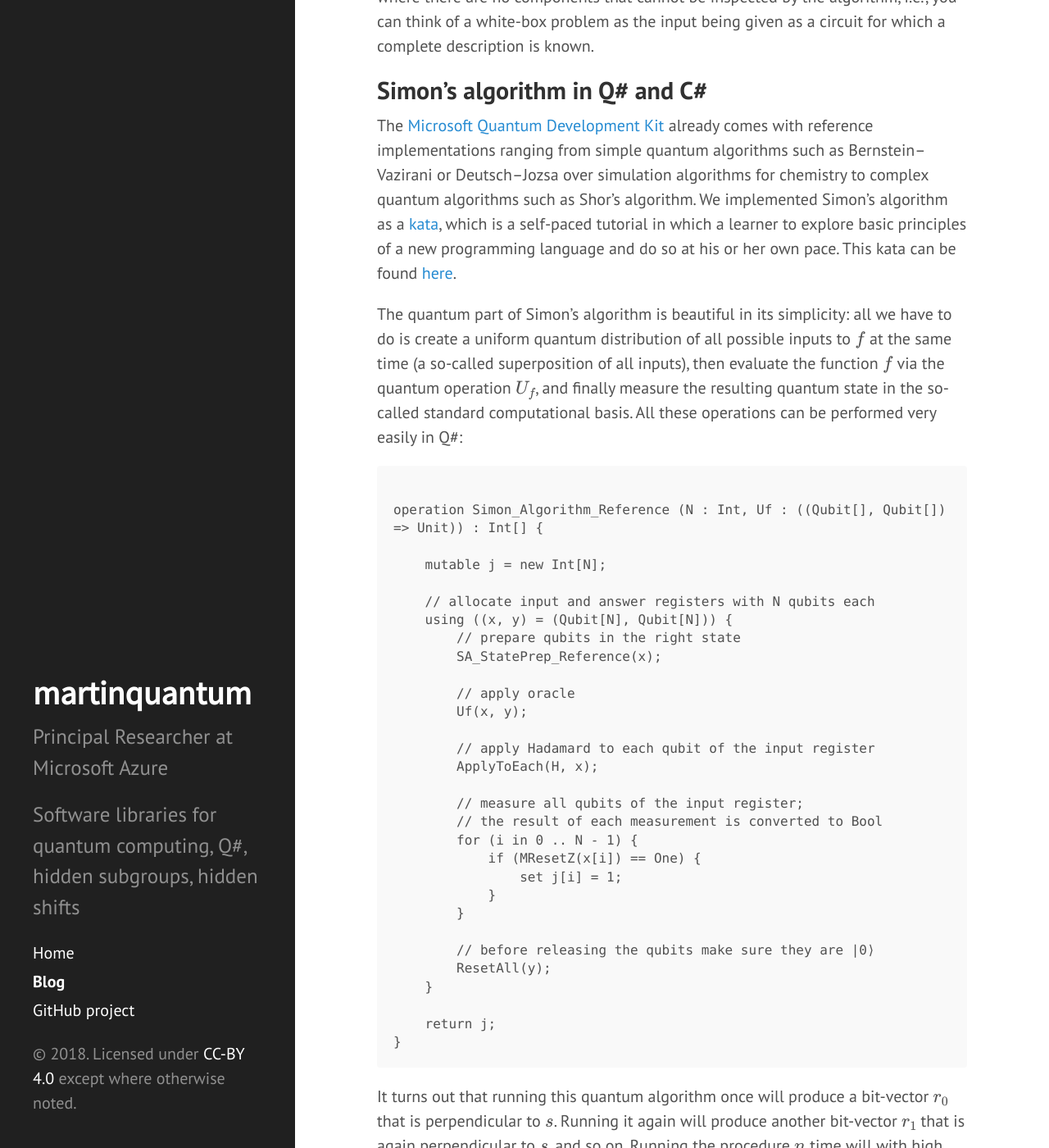
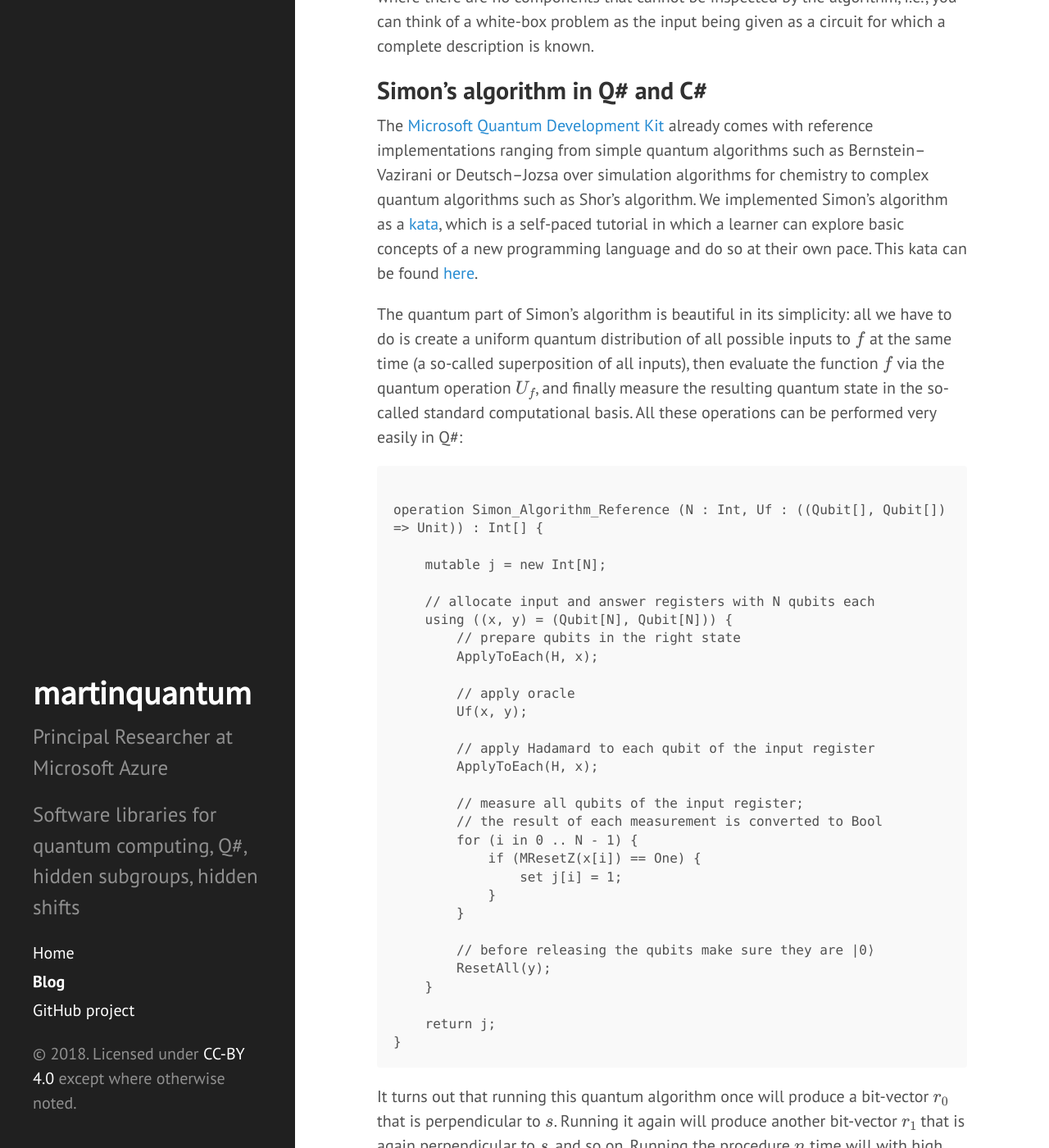
Before and after one commit to martinquantum/martinquantum.github.io, a Jekyll site: the page built from _posts/2018-12-10-simon.md, in a window 1280 px wide and 1400 px high, scrolled down 2497 px. Shown: the whole window at 82% size. Built offline with Jekyll 4.4.1, drawn with Linux system fonts in a browser that asks for light colours; formulas are drawn with MathJax 3; part of the change alters nothing that is shown; some of the changed text lies outside the part shown.

Commit message:
A few fixes for the blog post

````diff
--- a/_posts/2018-12-10-simon.md
+++ b/_posts/2018-12-10-simon.md
@@ -44,7 +44,7 @@ In the following we show how these types of functions can be instantiated in Q#.
 
 ## Simon's algorithm in Q# and C#
 
-The [Microsoft Quantum Development Kit](https://www.microsoft.com/en-us/quantum/development-kit) already comes with reference implementations ranging from simple quantum algorithms such as Bernstein--Vazirani or Deutsch--Jozsa over simulation algorithms for chemistry to complex quantum algorithms such as Shor's algorithm. We implemented Simon's algorithm as a [kata](https://en.wikipedia.org/wiki/Kata_(programming)), which is a self-paced tutorial in which a learner to explore basic principles of a new programming language and do so at his or her own pace. This kata can be found [here](https://github.com/Microsoft/QuantumKatas/tree/master/SimonsAlgorithm).
+The [Microsoft Quantum Development Kit](https://www.microsoft.com/en-us/quantum/development-kit) already comes with reference implementations ranging from simple quantum algorithms such as Bernstein--Vazirani or Deutsch--Jozsa over simulation algorithms for chemistry to complex quantum algorithms such as Shor's algorithm. We implemented Simon's algorithm as a [kata](https://en.wikipedia.org/wiki/Kata_(programming)), which is a self-paced tutorial in which a learner can explore basic concepts of a new programming language and do so at their own pace. This kata can be found [here](https://github.com/Microsoft/QuantumKatas/tree/master/SimonsAlgorithm).
 
 The quantum part of Simon's algorithm is beautiful in its simplicity: all we have to do is create a uniform quantum distribution of all possible inputs to $f$ at the same time (a so-called superposition of all inputs), then evaluate the function $f$ via the quantum operation $U_f$, and finally measure the resulting quantum state in the so-called standard computational basis. All these operations can be performed very easily in Q#:
 
@@ -57,7 +57,7 @@ operation Simon_Algorithm_Reference (N : Int, Uf : ((Qubit[], Qubit[]) => Unit))
     // allocate input and answer registers with N qubits each
     using ((x, y) = (Qubit[N], Qubit[N])) {
         // prepare qubits in the right state
-        SA_StatePrep_Reference(x);
+        ApplyToEach(H, x);
 
         // apply oracle
         Uf(x, y);
@@ -141,12 +141,12 @@ public class GaussianElimination
 }
 ```
 
-# The 2018 Microsoft Hackathon team and tracking down Dan Simon
+# The 2018 Microsoft Hackathon and tracking down Dan Simon
 
-The kata to explore Simon's algorithm was developed during the [2018 Microsoft Hackathon](https://news.microsoft.com/life/hackathon/) that saw several really cool Q# katas contributed by people who had previously little or no quantum computing knowledge. Within 3 days time, the entire sample was written and after a code review, the pull request to the kata repo was approved a few days later. The team that developed the entire sample included [Szymon Stankiewicz](https://github.com/SzymonStankiewicz), [Kasjan Siwek](https://github.com/kasjan-s), [Mikolaj Lisik](https://github.com/milisik), [Martin Roetteler](https://github.com/martinquantum), and [Mariia Mykhailova](https://github.com/tcNickolas).
+The kata to explore Simon's algorithm was developed during the [2018 Microsoft Hackathon](https://news.microsoft.com/life/hackathon/) that saw several really cool Q# katas contributed by people who had previously little or no quantum computing knowledge. The team that developed the kata included [Szymon Stankiewicz](https://github.com/SzymonStankiewicz), [Kasjan Siwek](https://github.com/kasjan-s), [Mikolaj Lisik](https://github.com/milisik), [Martin Roetteler](https://github.com/martinquantum), and [Mariia Mykhailova](https://github.com/tcNickolas).
 
-![The brave Hackathon team for Simon's kata](pictures/simon.jpg)
-<p align="center">Dan Simon (center, with T-Shirt) and the brave Hackathon team that implemented the kata for Simon's algorithm</p>
+![The awesome Hackathon team for Simon's kata](pictures/simon.jpg)
+<p align="center">Dan Simon (center, with T-Shirt) and the awesome Hackathon team that implemented the kata for Simon's algorithm</p>
 
 After completing the code, we realized that Dan Simon is actually a Microsoft employee! He does not work in quantum computing anymore, but that didn't stop us from looking up his office and visiting him to tell him about the kata and to give him a Q# T-Shirt as a present. We didn't come a minute too early as we learned during our visit that Dan actually retired a few weeks later, after having spend over 24 years at Microsoft working on security and crypto applications: he told us that he joined Microsoft right after his PhD with Gilles Brassard which led to the FOCS'94 paper.
 
````
